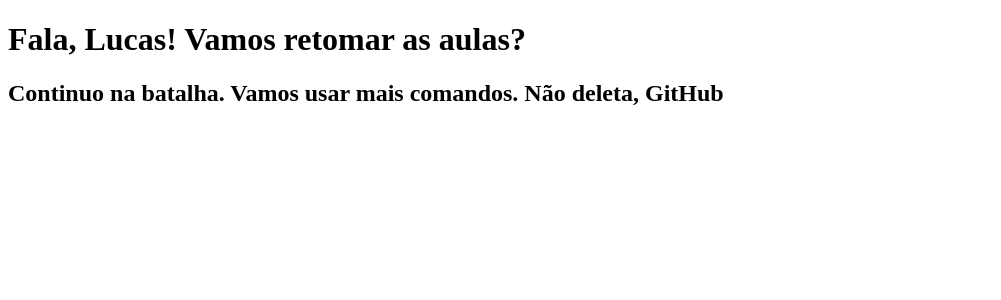
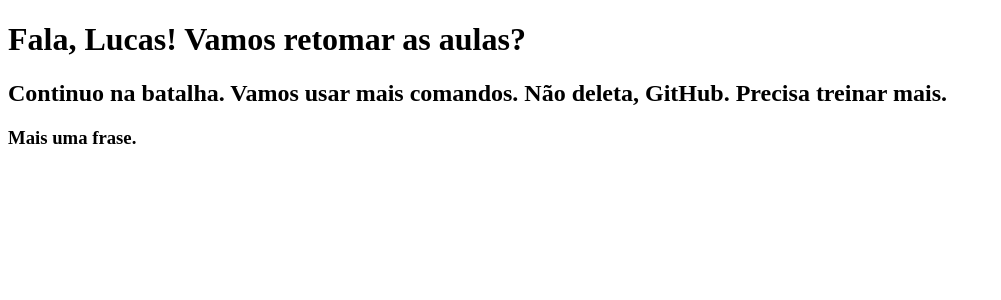
Before and after one commit to LukeMed/clone-tabnews, a Next.js app: page / in a window 1280 px wide. Shown: the top 300 px of the page, without its empty margins (0-1001 px from the left). Built offline with nearby package versions, Linux system fonts and the light colour scheme.

Commit message:
2 atualização do dia 17/10/2024

```diff
--- a/pages/index.js
+++ b/pages/index.js
@@ -1,7 +1,8 @@
 function Home(){
 
-    return <><h1>Fala, Lucas! Vamos retomar as aulas?</h1>
-    <h2>Continuo na batalha. Vamos usar mais comandos. Não deleta, GitHub</h2></>
+    return <><><h1>Fala, Lucas! Vamos retomar as aulas?</h1>
+        <h2>Continuo na batalha. Vamos usar mais comandos. Não deleta, GitHub. Precisa treinar mais.</h2></>
+        <h3>Mais uma frase.</h3></>
 }
 
 export default Home;
```
